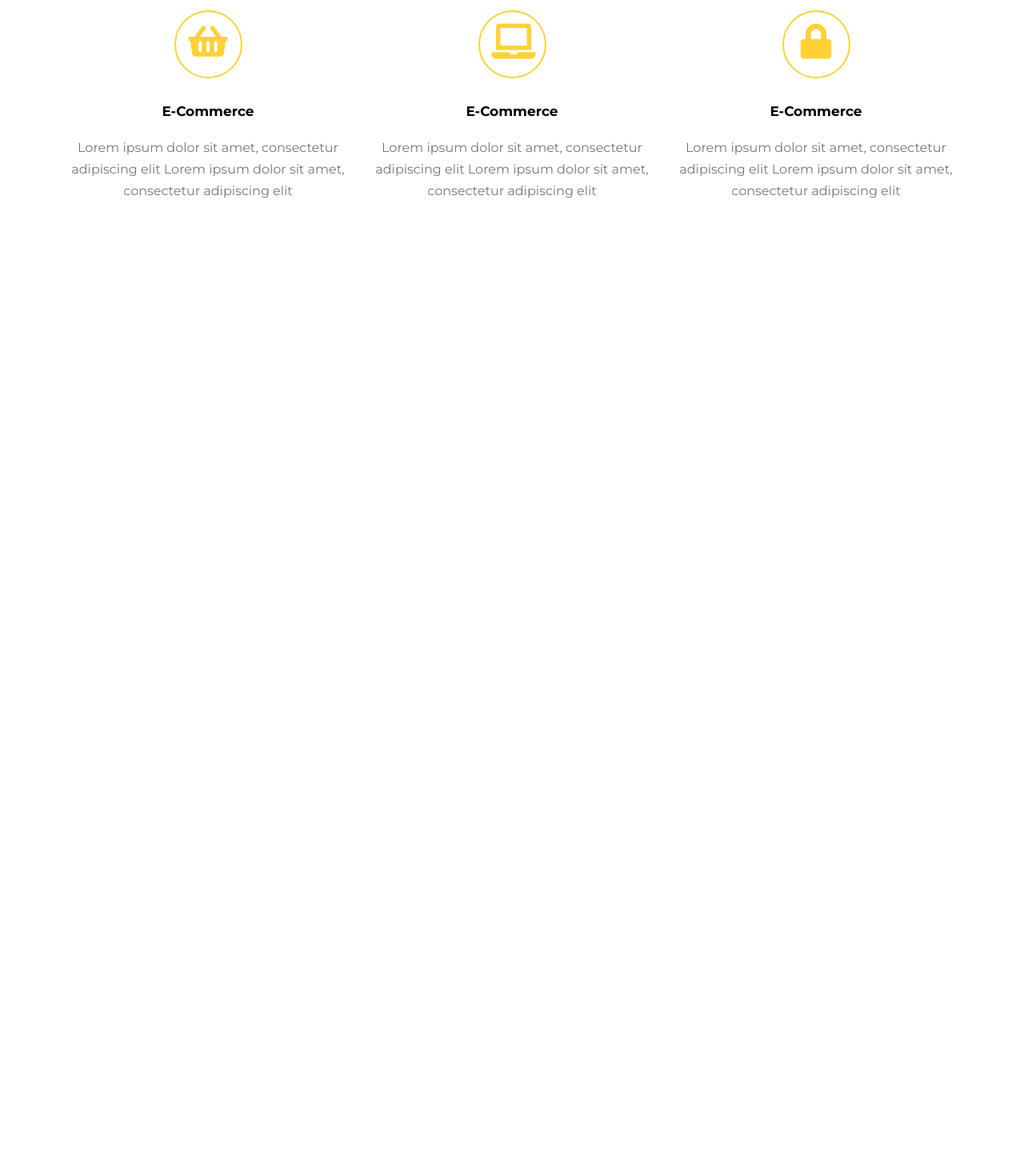
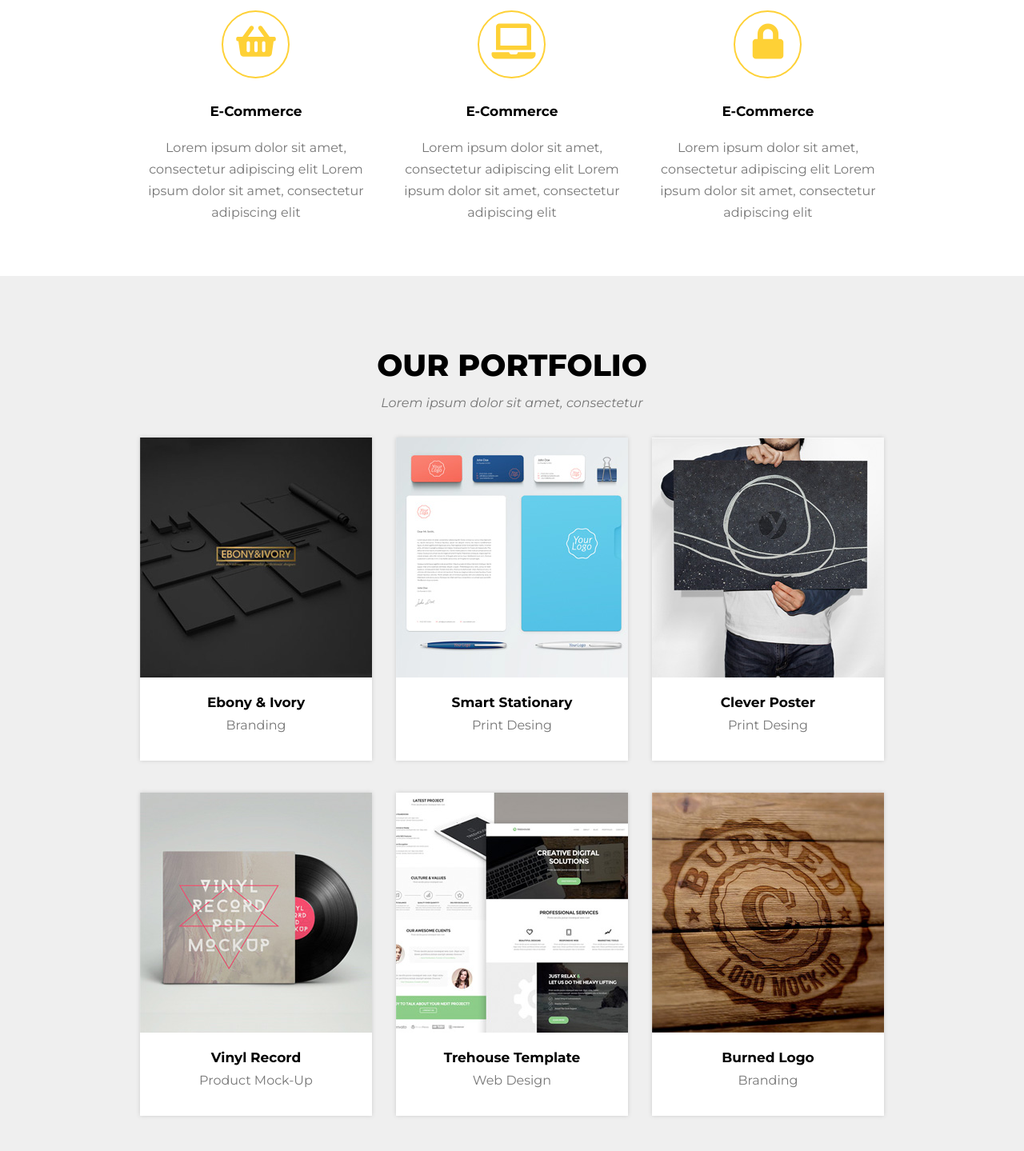
Before and after one commit to skow/landingpage, a website: page index.html in a window 1280 px wide. Shown: the part 899-2338 px from the top of the page at 80% size. Before the commit the page ends 1217 px from the top, so only its background shows below. Drawn offline with Linux system fonts and the light colour scheme.

Commit message:
Add new section Our Portfolio

```diff
--- a/index.html
+++ b/index.html
@@ -66,7 +66,60 @@
 			</div>
 		</div>
 	</section>
-
+	<section class="portfolio">
+		<div class="container">
+			<div class="section-title">
+				<h2>Our Portfolio</h2>
+				<p>Lorem ipsum dolor sit amet, consectetur</p>
+			</div>
+			<div class="row">
+				<div class="col-12 col-md-4">
+					<div class="portfolio-box">
+						<a href="#"><img src="images/foto1.jpg" alt=""></a>
+						<h3>Ebony & Ivory</h3>
+						<p>Branding</p>
+					</div>
+				</div>
+				<div class="col-12 col-md-4">
+					<div class="portfolio-box">
+						<a href="#"><img src="images/foto2.jpg" alt=""></a>
+						<h3>Smart Stationary</h3>
+						<p>Print Desing</p>
+					</div>
+				</div>
+				<div class="col-12 col-md-4">
+					<div class="portfolio-box">
+						<a href="#"><img src="images/foto3.jpg" alt=""></a>
+						<h3>Clever Poster</h3>
+						<p>Print Desing</p>
+					</div>
+				</div>
+			</div>
+			<div class="row">
+				<div class="col-12 col-md-4">
+					<div class="portfolio-box">
+						<a href="#"><img src="images/foto4.jpg" alt=""></a>
+						<h3>Vinyl Record</h3>
+						<p>Product Mock-Up</p>
+					</div>
+				</div>
+				<div class="col-12 col-md-4">
+					<div class="portfolio-box">
+						<a href="#"><img src="images/foto5.jpg" alt=""></a>
+						<h3>Trehouse Template</h3>
+						<p>Web Design</p>
+					</div>
+				</div>
+				<div class="col-12 col-md-4">
+					<div class="portfolio-box">
+						<a href="#"><img src="images/foto6.jpg" alt=""></a>
+						<h3>Burned Logo</h3>
+						<p>Branding</p>
+					</div>
+				</div>
+			</div>
+		</section>
+	</section>
 
 
     <footer>
--- a/sass/style.scss
+++ b/sass/style.scss
@@ -32,6 +32,11 @@ body {
 }
 section {
 	padding: 50px 0;
+	.container {
+		@media (min-width: 1200px) {
+			width: 960px;
+		}
+	}
 }
 .section-title {
 	margin: 30px 0;
@@ -55,11 +60,12 @@ section {
 /* navigation */
 
 .navigation {
+	z-index: 99;
 	position: fixed;
 	top: 0;
 	left: 0;
 	width: 100%;
-	background: rgba(0,0,0,0.8);
+	background: rgba(0,0,0,1);
 	.nav-inner {
 		min-height: 100px;
 		position: relative;
@@ -180,3 +186,38 @@ section {
 		}
 	}
 }
+.portfolio {
+	background: #efefef;
+	.portfolio-box {
+		box-shadow: 0 0 5px #cccccc;
+		text-align: center;
+		background: white;
+		margin-bottom: 40px;
+		overflow: hidden;
+		img {
+		    text-align: center;
+			margin: 0 auto;
+			padding: 0;
+			display: block;
+            width: 100%;
+            height: 100%;
+            object-fit: cover;
+			transition: transform .25s ease;
+			&:hover {
+				transform: scale(1.05)	;
+			}
+		}
+		h3 {
+			text-align: center;
+			font-weight: bold;
+			font-size: 17px;
+			margin-bottom: 0;
+		}
+		p {
+			text-align: center;
+			margin-top: 0;
+			color: $secondary-color;
+			padding-bottom: 15px;;
+		}
+	}
+}
```
Also changed, not shown: css/style.css, 1 other file.
